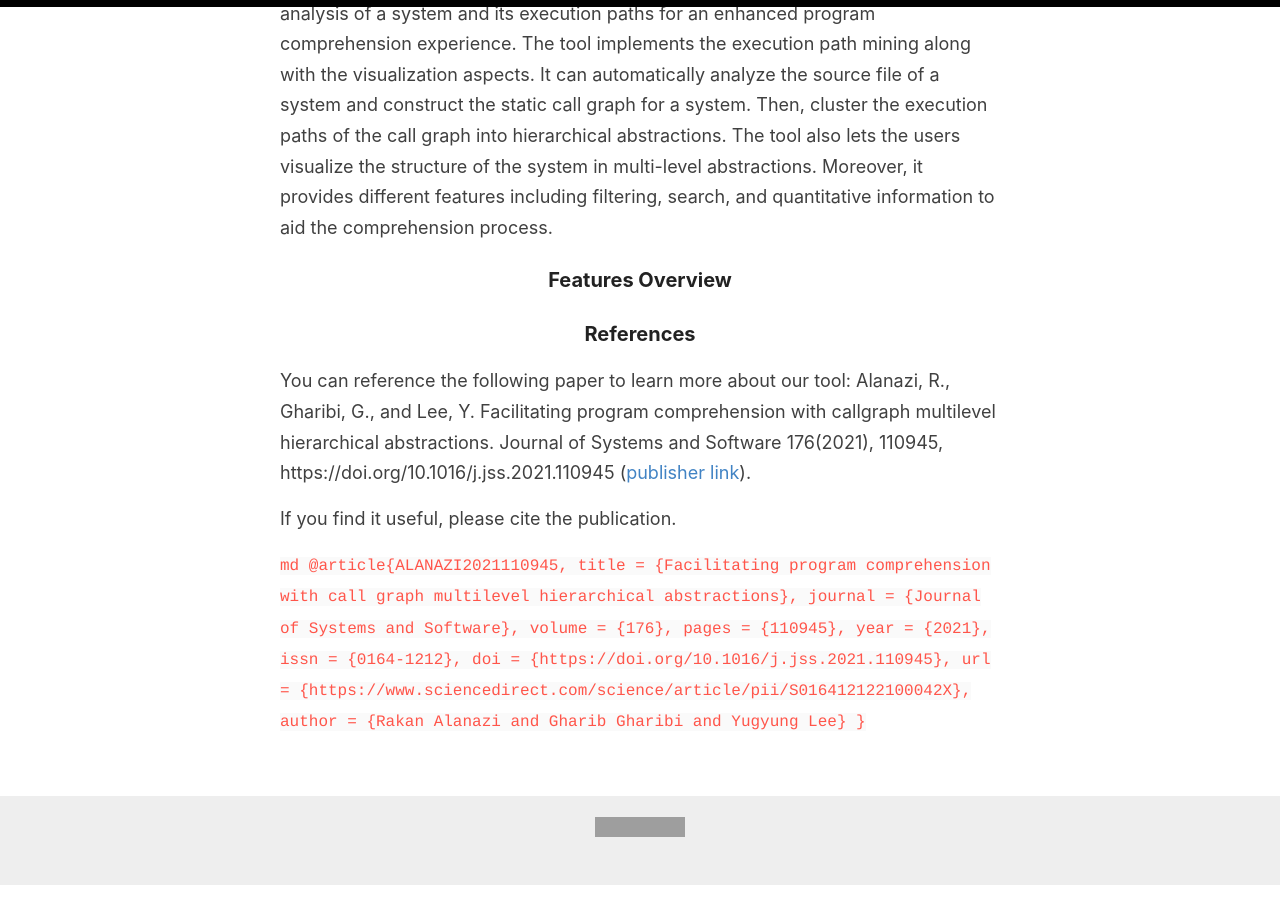
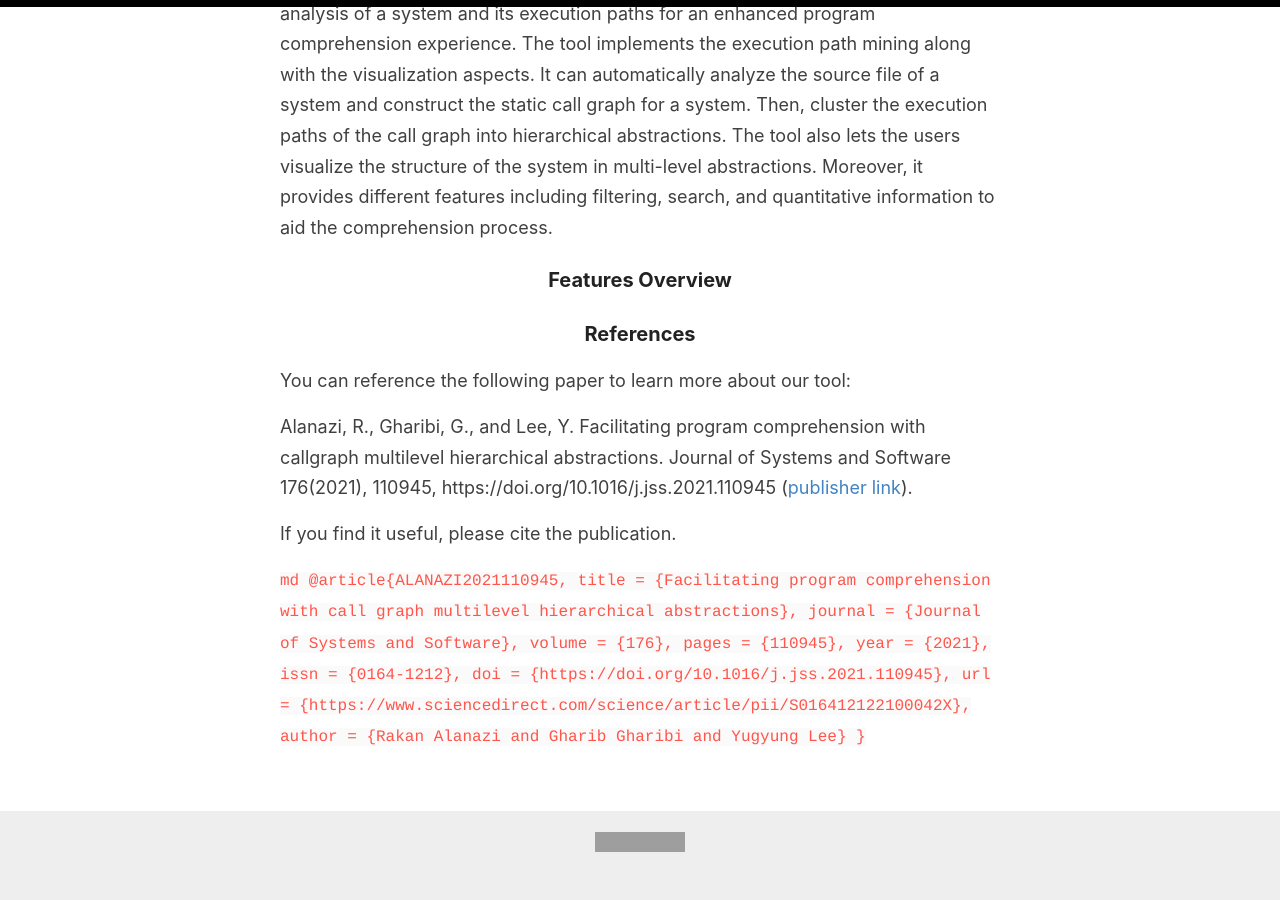
Before and after one commit to RakanAlanazi/CodEx, a Jekyll site: the page built from index.md, in a window 1280 px wide and 900 px high, scrolled down 834 px. Built offline with Jekyll 4.4.1, drawn with Linux system fonts in a browser that asks for light colours; our own code applies the rules of GitHub Pages for plain Markdown files; the list of posts is cut into pages by our own code; grey boxes are pictures that could not be loaded.

````diff
--- a/index.md
+++ b/index.md
@@ -10,9 +10,10 @@ It can automatically analyze the source file of a system and construct the stati
 
 ### References
 You can reference the following paper to learn more about our tool:
-  Alanazi, R., Gharibi, G., and Lee, Y. Facilitating program comprehension with callgraph multilevel hierarchical abstractions. Journal of Systems and Software 176(2021), 110945, https://doi.org/10.1016/j.jss.2021.110945 ([publisher link](https://www.sciencedirect.com/science/article/pii/S016412122100042X)).
+> Alanazi, R., Gharibi, G., and Lee, Y. Facilitating program comprehension with callgraph multilevel hierarchical abstractions. Journal of Systems and Software 176(2021), 110945, https://doi.org/10.1016/j.jss.2021.110945 ([publisher link](https://www.sciencedirect.com/science/article/pii/S016412122100042X)).
 
 If you find it useful, please cite the publication.
+
 
 ```md
 @article{ALANAZI2021110945,
````
